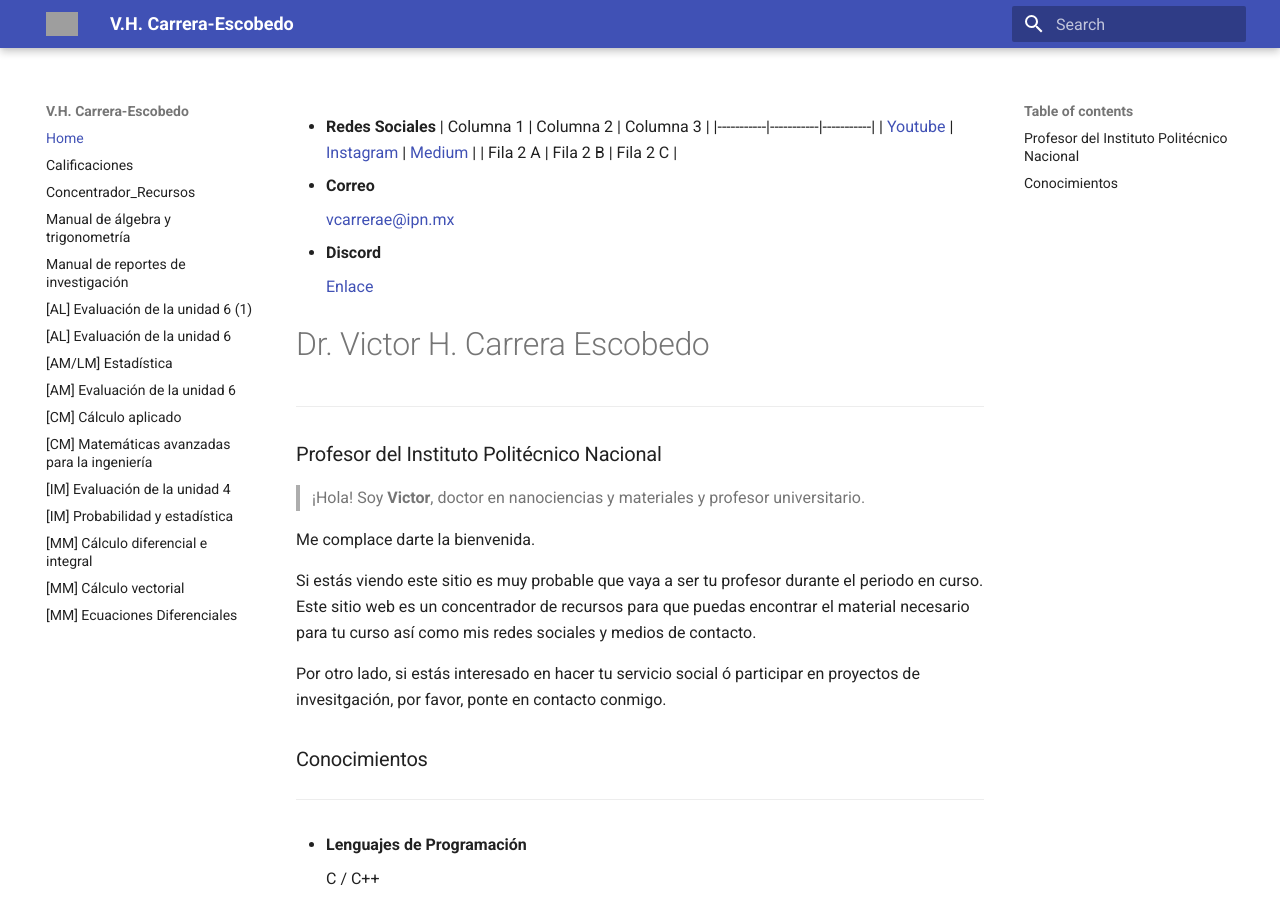
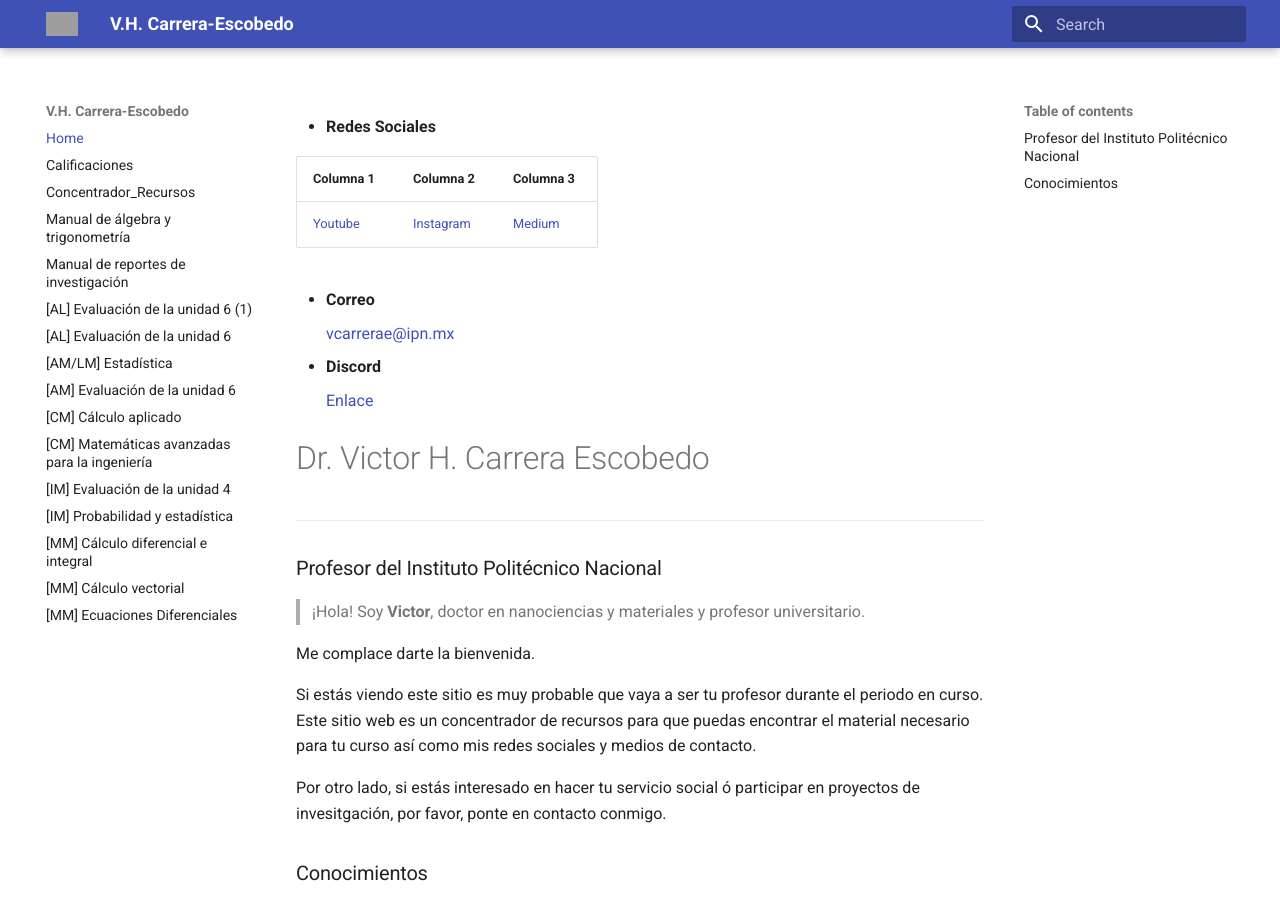
Before and after one commit to vcarrerae/Recursos-academicos, an MkDocs documentation site: the page built from docs/index.md, in a window 1280 px wide and 900 px high. Built offline with MkDocs 1.6.1 and Material for MkDocs 9.7.7, drawn with Linux system fonts in a browser that asks for light colours; grey boxes are pictures that could not be loaded.

Commit message:
Add social media links and email contact

```diff
--- a/docs/index.md
+++ b/docs/index.md
@@ -1,10 +1,12 @@
 
 
 - **Redes Sociales**
+
+
 | Columna 1 | Columna 2 | Columna 3 |
 |-----------|-----------|-----------|
 | [Youtube](https://www.youtube.com/@vilyvulgar)  | [Instagram](https://www.instagram.com/vilyvulgar/)  | [Medium](https://medium.com/@vilyvulgar)  |
-| Fila 2 A  | Fila 2 B  | Fila 2 C  |
+
 - **Correo**
 
     [vcarrerae@ipn.mx](mailto:vcarrerae@ipn.mx)
```
